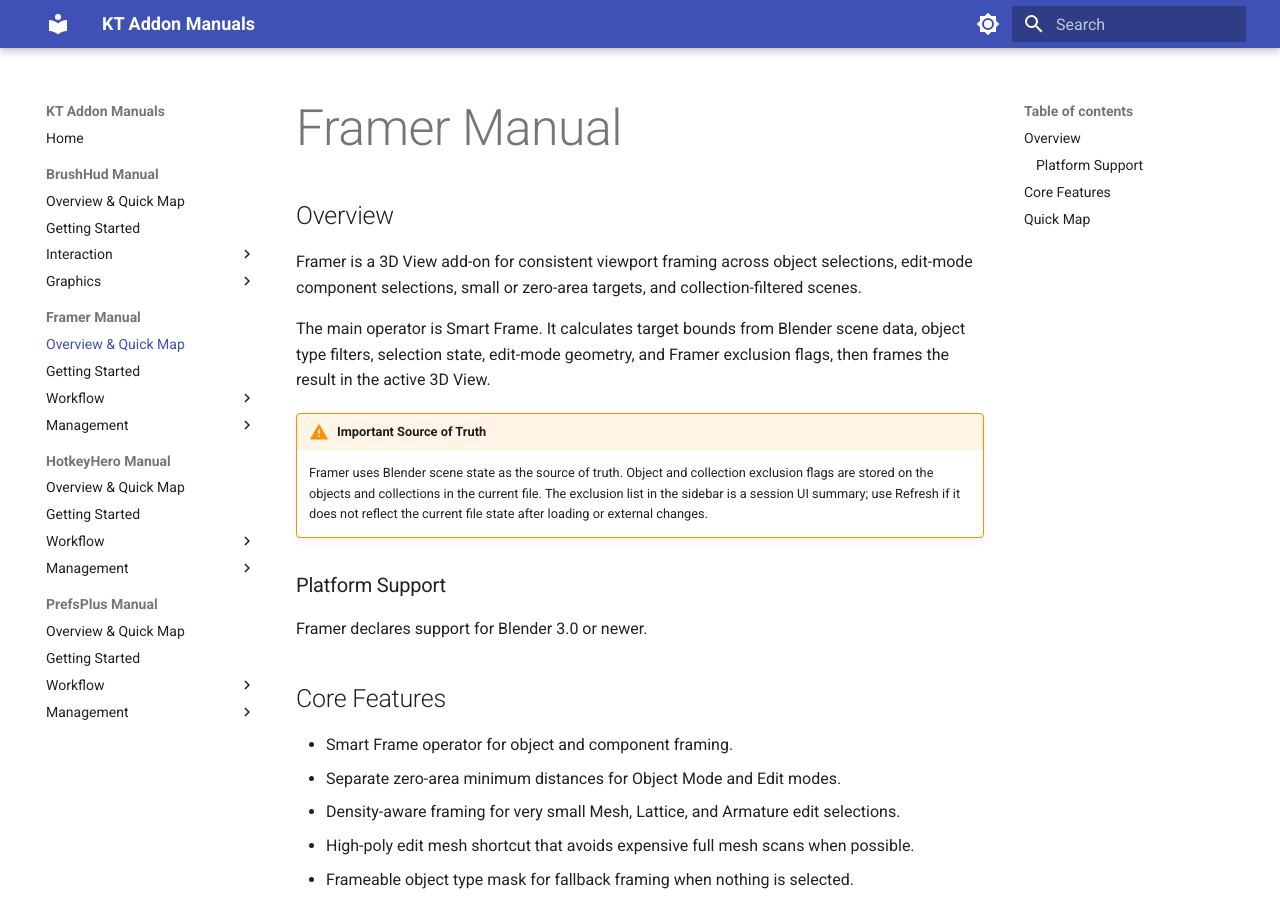
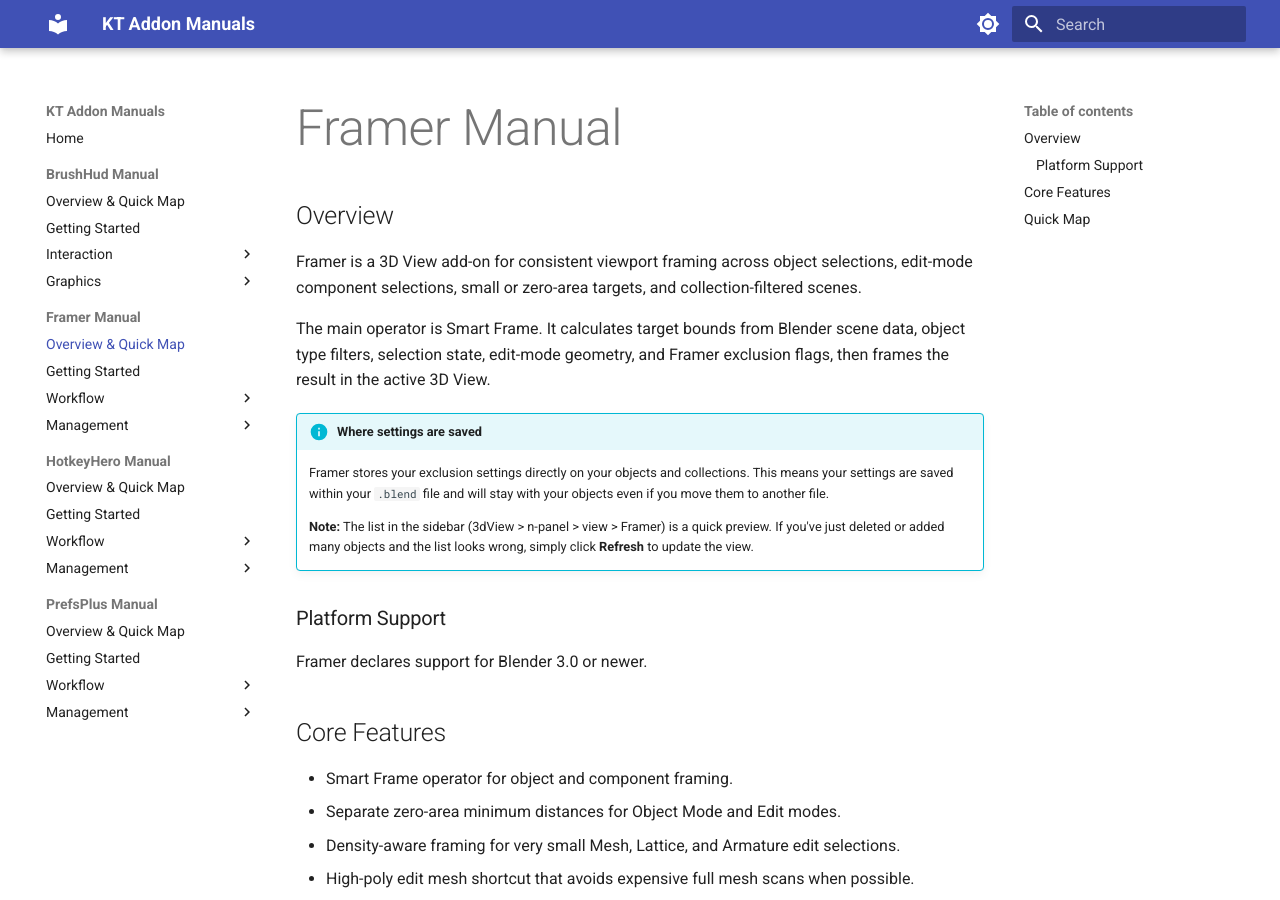
Before and after one commit to KromaToki/Addon_Docs, an MkDocs documentation site: the page built from docs/framer/index.md, in a window 1280 px wide and 900 px high. Built offline with MkDocs 1.6.1 and Material for MkDocs 9.7.7, drawn with Linux system fonts in a browser that asks for light colours.

Commit message:
edit(framer): changed info about exclusion settings

```diff
--- a/docs/framer/index.md
+++ b/docs/framer/index.md
@@ -6,8 +6,10 @@
 
 The main operator is Smart Frame. It calculates target bounds from Blender scene data, object type filters, selection state, edit-mode geometry, and Framer exclusion flags, then frames the result in the active 3D View.
 
-!!! warning "Important Source of Truth"
-    Framer uses Blender scene state as the source of truth. Object and collection exclusion flags are stored on the objects and collections in the current file. The exclusion list in the sidebar is a session UI summary; use Refresh if it does not reflect the current file state after loading or external changes.
+!!! info "Where settings are saved"
+    Framer stores your exclusion settings directly on your objects and collections. This means your settings are saved within your `.blend` file and will stay with your objects even if you move them to another file.
+
+    **Note:** The list in the sidebar (3dView > n-panel > view > Framer) is a quick preview. If you've just deleted or added many objects and the list looks wrong, simply click **Refresh** to update the view.
 
 ### Platform Support
 
```
